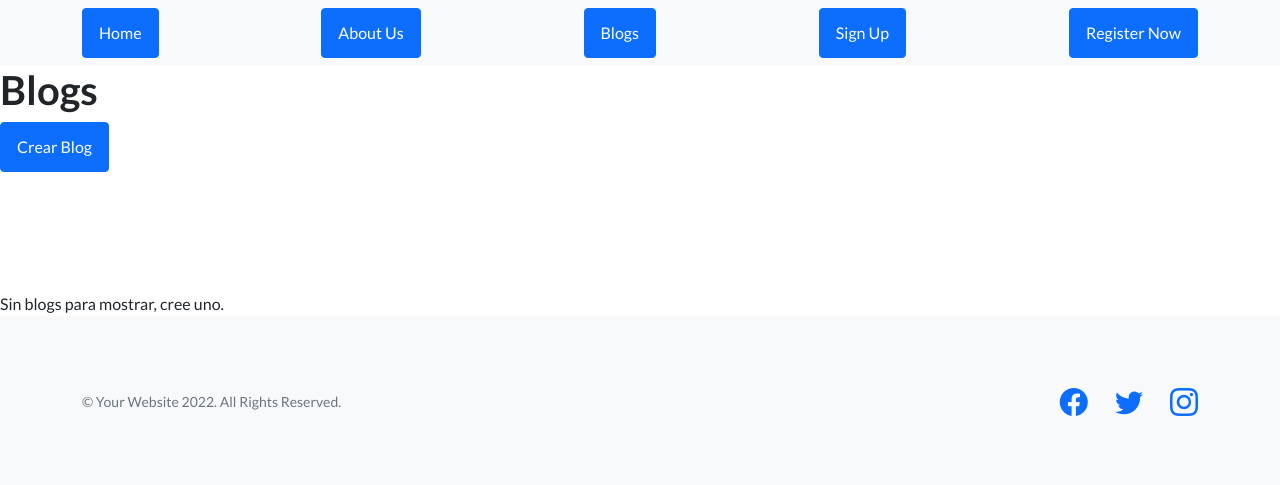
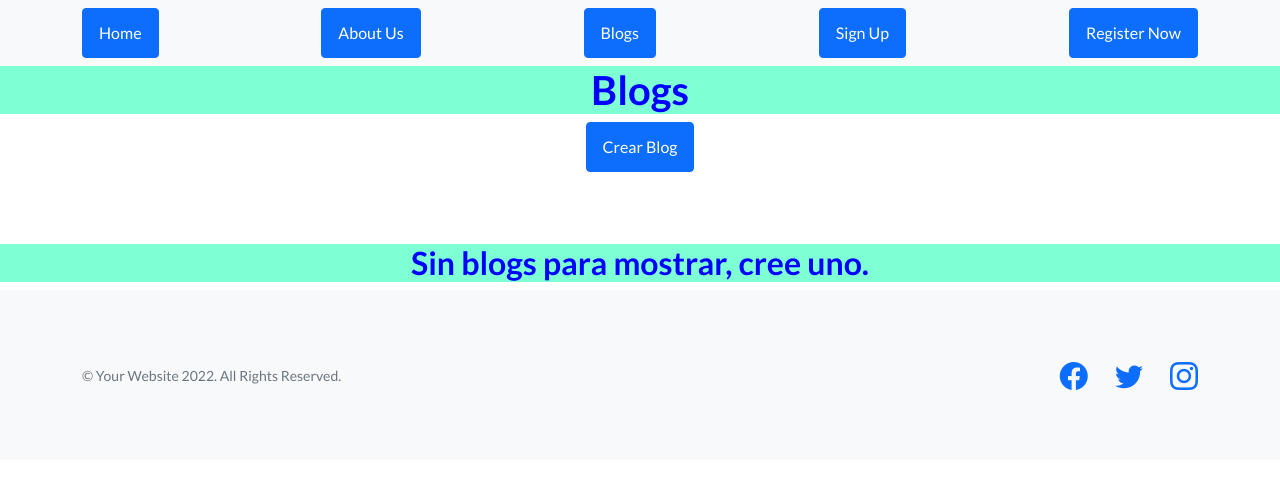
Before and after one commit to Galend3r/Proyecto-Final, a Django app: page /pages in a window 1280 px wide. Shown: the top 485 px of the page. Run offline with Django 3.2, Linux system fonts and the light colour scheme; data that the repository does not hold is empty; parts of the project's set-up code (start-up, migrations or seed data) failed here and were passed over; some libraries are stand-ins or nearby versions.

Commit message:
ordeno un poco el  html

```diff
--- a/proyecto_final/blog/view.py
+++ b/proyecto_final/blog/view.py
@@ -1,5 +1,6 @@
 from django.views.generic import TemplateView, ListView, DetailView, CreateView, UpdateView, DeleteView
 from .models import *
+from django.contrib.auth.mixins import LoginRequiredMixin
 
 class ListBlogPage(ListView):
     model = BlogPage
--- a/proyecto_final/static/blog/css/styles2.css
+++ b/proyecto_final/static/blog/css/styles2.css
@@ -23,3 +23,26 @@
     font-weight: 1500;
     font-size: larger;
 }
+
+.botonesAlineados{
+    display: flex;
+    justify-content: start;
+    text-align: center;
+}
+
+.botonesAlineados2{
+    display: flex;
+    justify-content: end;
+    text-align: center;
+}
+
+.centerInput{
+    text-align: center;
+    text-decoration: solid;
+    background-color: aquamarine;
+    color: blue;
+}
+
+.marginBotton{
+    margin: 1%;
+}
--- a/proyecto_final/templates/blog/account/change_password.html
+++ b/proyecto_final/templates/blog/account/change_password.html
@@ -5,6 +5,7 @@
 {% endblock %}
 
 {% block content %}
+<div class="centerInput">
   <h1>Formulario cambio de contraseña</h1>
   <h1>De {{user.username}}</h1>
 
@@ -17,5 +18,5 @@
     <input class="btn btn-primary" type="submit" value="Cambiar contraseña"/>
 
   </form>
-
+</div>
 {% endblock %}
--- a/proyecto_final/templates/blog/account/edit_avatar.html
+++ b/proyecto_final/templates/blog/account/edit_avatar.html
@@ -5,6 +5,7 @@
 {% endblock %}
 
 {% block content %}
+<div class="centerInput">
   <h1>Formulario edicion de avatar</h1>
   <h1>De {{user.username}}</h1>
 
@@ -18,5 +19,5 @@
     {% endif %}
 
   </form>
-
+</div>
 {% endblock %}
--- a/proyecto_final/templates/blog/account/edit_profile.html
+++ b/proyecto_final/templates/blog/account/edit_profile.html
@@ -5,6 +5,7 @@
 {% endblock %}
 
 {% block content %}
+<div class="centerInput">
   <h1>Formulario edicion de perfil</h1>
   <h1>De {{user.username}}</h1>
 
@@ -18,5 +19,5 @@
     {% endif %}
 
   </form>
-
+</div>
 {% endblock %}
--- a/proyecto_final/templates/blog/account/login.html
+++ b/proyecto_final/templates/blog/account/login.html
@@ -5,6 +5,7 @@
 {% endblock %}
 
 {% block content %}
+<div class="centerInput">
   {% if message %}
     <h1>{{message}}</h1>
   {% endif %}
@@ -16,6 +17,6 @@
     {% if form %}
       <input class="btn btn-primary" type="submit" value="Iniciar sesion"/>
     {% endif %}
-
   </form>
+</div>
 {% endblock %}
--- a/proyecto_final/templates/blog/account/profile.html
+++ b/proyecto_final/templates/blog/account/profile.html
@@ -5,7 +5,7 @@
 {% endblock %}
 
 {% block content %}
-
+<div class="centerInput">
   <h1>Perfil</h1>
   <h1>De Usuario: {{user.username}}</h1>
   </br>
@@ -21,9 +21,10 @@
   <h1>Link: <a href= "{{ link }}"> {{ link }} </a> </h1>
   <h1> Bio: {{ bio }} </h1>
   <img src = "{{profile_image.url}}">
+  </br>
   <a class="btn btn-primary" href= "{% url 'accounts:edit_avatar' %}">Editar perfil</a>
   </br>
   </br>
-
+</div>
 
 {% endblock %}
--- a/proyecto_final/templates/blog/account/signup.html
+++ b/proyecto_final/templates/blog/account/signup.html
@@ -5,6 +5,7 @@
 {% endblock %}
 
 {% block content %}
+<div class="centerInput">
   {% if message %}
     <h1>{{message}}</h1>
   {% endif %}
@@ -16,4 +17,5 @@
       <input class="btn btn-primary" type="submit" value="Registrarse"/>
     {% endif %}
   </form>
+</div>
 {% endblock %}
--- a/proyecto_final/templates/blog/create_page.html
+++ b/proyecto_final/templates/blog/create_page.html
@@ -5,6 +5,7 @@
 {% endblock %}
 
 {% block content %}
+<div class="centerInput">
   <h1>Crear blog</h1>
   <form method="post">
     {% csrf_token %}
@@ -12,5 +13,5 @@
     {{ form.as_p }}
     <input class="btn btn-primary" type="submit" value="Enviar" />
   </form>
-
+</div>
 {% endblock %}
--- a/proyecto_final/templates/blog/delete_page.html
+++ b/proyecto_final/templates/blog/delete_page.html
@@ -5,11 +5,12 @@
 {% endblock %}
 
 {% block content %}
-
+<div class="centerInput">
   <form method="POST">
     {% csrf_token %}
     ¿Esta seguro que desea borrar el blog de: "{{ object.title }}" creado por "{{object.author}}" ?
     <input class="btn btn-primary" type="submit" value="Enviar" />
   </form>
+</div>
 
 {% endblock %}
--- a/proyecto_final/templates/blog/detail_page.html
+++ b/proyecto_final/templates/blog/detail_page.html
@@ -5,7 +5,7 @@
 {% endblock %}
 
 {% block content %}
-
+<div class="centerInput">
   <h1>{{object.title}}</h1></br>
   <small> Autor: {{object.author.name}} - {{object.page_date}}</small> </br>
   <h1>{{object.caption}}</h1></br>
@@ -13,7 +13,7 @@
   {% if object.image %}
     <h1><img src = "{{object.image.url}}"></h1>
   {% endif %}
-
+</div>
   </br>
   </br>
   </br>
--- a/proyecto_final/templates/blog/edit_page.html
+++ b/proyecto_final/templates/blog/edit_page.html
@@ -5,6 +5,7 @@
 {% endblock %}
 
 {% block content %}
+<div class="centerInput">
   <h1>Editar blog</h1>
   <form method="POST">
     {% csrf_token %}
@@ -12,4 +13,5 @@
     {{ form.as_p }}
     <input class="btn btn-primary" type="submit" value="Enviar" />
   </form>
+</div>
 {% endblock %}
--- a/proyecto_final/templates/blog/list_pages.html
+++ b/proyecto_final/templates/blog/list_pages.html
@@ -5,18 +5,24 @@
 {% endblock %}
 
 {% block content %}
-  <h1>Blogs</h1>
+  <h1 class="centerInput">Blogs</h1>
+  <div class="text-center">
     <a class="btn btn-primary" href= "{% url 'pages:create' %}">Crear Blog</a>
+  </div>
     </br>
     </br>
     </br>
 
     {% for blog in object_list %}
-      <li>{{blog.title}} - {{blog.author.name}} <a class="btn btn-primary" href= "{% url 'page-detail' blog.pk %}">Mas...</a> <a class="btn btn-primary" href= "{% url 'pages:edit' blog.pk %}">Editar</a> <a class="btn btn-primary" href= "{% url 'pages:delete' blog.pk %}">Eliminar</a></br></li>
+    <div class="centerInput">
+      <h2>{{blog.title}} - {{blog.author.name}}</h2>
+      <a class="btn btn-primary marginBotton" href= "{% url 'page-detail' blog.pk %}">Mas...</a>
+      {% if request.user.is_authenticated %}
+        <a class="btn btn-primary marginBotton" href= "{% url 'pages:edit' blog.pk %}">Editar</a>
+        <a class="btn btn-primary marginBotton" href= "{% url 'pages:delete' blog.pk %}">Eliminar</a>
+      {% endif %}
+    </div>
     {% empty %}
-    </br>
-    </br>
-    </br>
-      Sin blogs para mostrar, cree uno.
+      <h2 class="centerInput">Sin blogs para mostrar, cree uno.</h2>
     {% endfor %}
 {% endblock %}
--- a/proyecto_final/templates/message/list_messages.html
+++ b/proyecto_final/templates/message/list_messages.html
@@ -5,6 +5,7 @@
 {% endblock %}
 
 {% block content %}
+<div class="centerInput">
     <a class="btn btn-primary" href="{% url 'messages:newmessage' %}">Nuevo mensaje</a>
     </br>
     </br>
@@ -16,4 +17,5 @@
     {% else %}
         Sin mensajes.
     {% endif %}
+</div>
 {% endblock %}
--- a/proyecto_final/templates/message/new_message.html
+++ b/proyecto_final/templates/message/new_message.html
@@ -5,10 +5,12 @@
 {% endblock %}
 
 {% block content %}
+<div class="centerInput">
   <h1>Nuevo mensaje</h1>
   <form method="post">
     {% csrf_token %}
     {{ form.as_p }}
     <input class="btn btn-primary" type="submit" value="Enviar" />
   </form>
+</div>
 {% endblock %}
```
Also changed, not shown: proyecto_final/accounts/view.py (+4 -3 lines).
